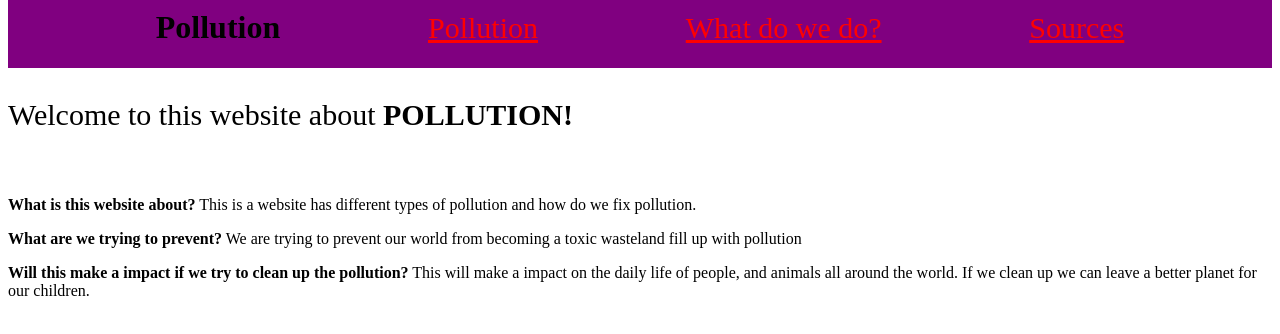
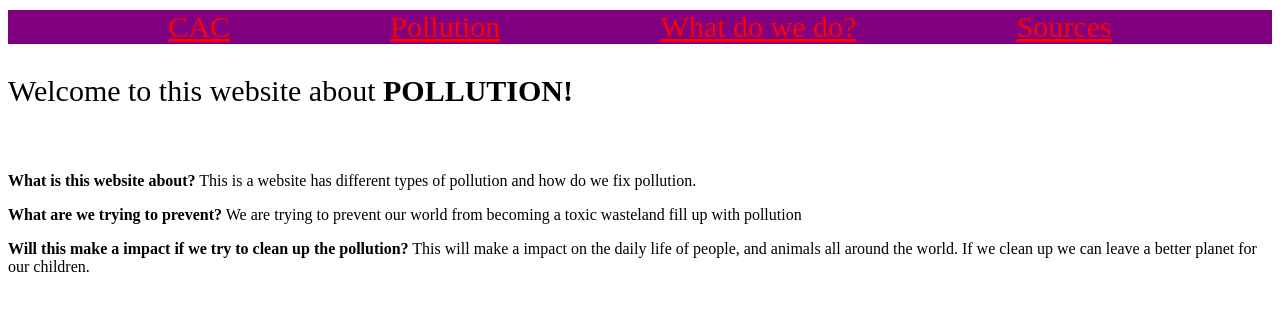
Before and after one commit to Oxford-High-School-Software-Development/Smoke-Smog, a plain HTML site: page index.html in a window 1280 px wide. Drawn offline with Linux system fonts and the light colour scheme.

Commit message:
Add files via upload

```diff
--- a/index.html
+++ b/index.html
@@ -9,7 +9,7 @@
 
 
     <div class="navigation_tab">
-      <h1>Pollution</h1>
+      <a href="index.html">CAC</a>
 
       <a href="pollution.html">Pollution</a>
       <a href="what_we_do.html">What do we do?</a>
--- a/style.css
+++ b/style.css
@@ -9,7 +9,7 @@ a{
         flex-wrap:wrap;
         justify-content:space-evenly;
         align-items:center;
-        margin-top:-20px;
+        margin-top:10px;
     }
 #Pollution_text{
    font-size: 20px;
```
Also changed, not shown: pollution.html (+1 -1 lines), sources.html (+1 -1 lines), what_we_do.html (+1 -1 lines).
